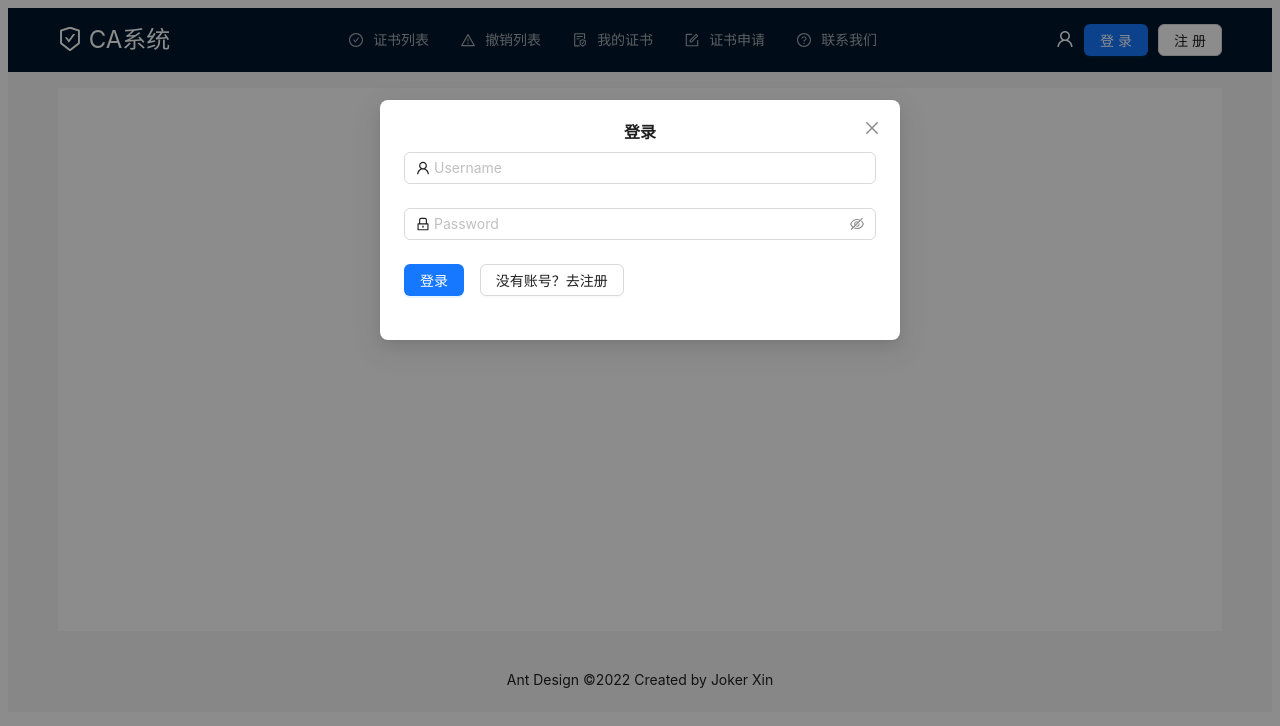
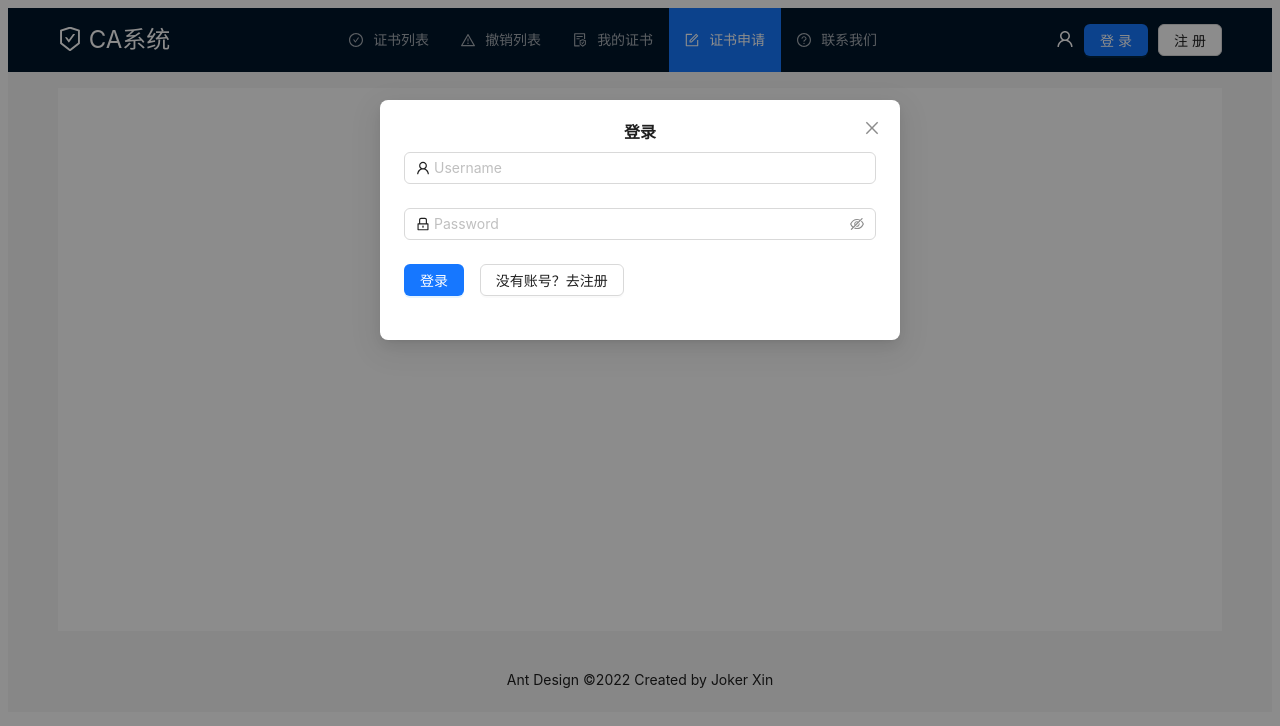
Before and after one commit to Jxpro/ca-web, a React app: page /login in a window 1280 px wide. Shown: the top 726 px of the page. Built offline with nearby package versions, Linux system fonts and the light colour scheme.

Commit message:
Fix navigation errors during route transition

```diff
--- a/src/components/Header/index.js
+++ b/src/components/Header/index.js
@@ -1,4 +1,4 @@
-import React, { useEffect, useState } from 'react';
+import React, { useEffect, useMemo, useState } from 'react';
 import { useLocation, useNavigate, useParams } from 'react-router-dom';
 import { Button, Layout, Menu, message } from 'antd';
 import { CheckCircleOutlined, WarningOutlined, SafetyCertificateOutlined, FormOutlined, EyeOutlined, FileProtectOutlined, QuestionCircleOutlined, UserOutlined } from '@ant-design/icons';
@@ -15,29 +15,13 @@ function Header(props) {
     const [isLogin, setIsLogin] = useState(false);
     const [isRegister, setIsRegister] = useState(false);
     const [userInfo, setUerInfo] = useState(undefined);
+    const [currentNav, setCurrentNav] = useState(undefined);
     const token = localStorage.getItem('token');
     const messageKey = 'message';
 
-    useEffect(() => {
-        if (!userInfo) {
-            // 如果token存在，则获取用户信息，如果token过期，则清除token，最后显示页面
-            token && api.user.info().then(res => setUerInfo(res)).finally(() => props.over());
-            // 如果token不存在，则直接显示页面
-            !token && props.over();
-        }
-        if (state?.errorMsg) {
-            message.error({
-                content: state.errorMsg,
-                key: messageKey,
-            });
-            // 清除错误信息，避免下次进入时还显示错误信息
-            navigate(pathname, { state: { errorMsg: '', from: state.from }, replace: true });
-        }
-    }, [navigate, props, userInfo, token, state, pathname]);
-
     // 导航项
     // 将true or false改为字符串形式，否则react会警告：Received `true` for a non-boolean attribute `show`.
-    const items = [
+    const items = useMemo(() => [
         {
             label: '证书列表',
             key: 'list/valid',
@@ -74,23 +58,40 @@ function Header(props) {
             icon: <QuestionCircleOutlined />,
             show: 'true',
         },
-    ];
+    ], [userInfo]);
     // 需要登录的导航项
     const requireLoginItems = [items[2].key, items[3].key, items[4].key];
     // 初始选中的导航项，根据当前路由来设置
-    let { state: selectedKey } = useParams();
-    if (selectedKey) {
-        // 如果是list下的路由，则可以直接拼接导航项的key
-        selectedKey = 'list/' + selectedKey.toLocaleLowerCase();
-    } else if (window.location.pathname.split('/')[1]) {
-        // 如果当前路由不是根路径，也不是list子路径，则一定是items[4].key (apply)
-        selectedKey = items[4].key;
-    } else {
-        // 否则就是根路径，选中证书列表
-        selectedKey = items[0].key;
-    }
-    // 设置当前选中的导航项
-    const [currentNav, setCurrentNav] = useState(selectedKey);
+    const prefix = window.location.pathname.split('/')[1];
+    const certState = window.location.pathname.split('/')[2];
+
+    useEffect(() => {
+        if (!userInfo) {
+            // 如果token存在，则获取用户信息，如果token过期，则清除token，最后显示页面
+            token && api.user.info().then(res => setUerInfo(res)).finally(() => props.over());
+            // 如果token不存在，则直接显示页面
+            !token && props.over();
+        }
+        if (state?.errorMsg) {
+            message.error({
+                content: state.errorMsg,
+                key: messageKey,
+            });
+            // 清除错误信息，避免下次进入时还显示错误信息
+            navigate(pathname, { state: { errorMsg: '', from: state.from }, replace: true });
+        }
+        if (prefix === 'list' && certState) {
+            // 如果是list下的路由，则可以直接拼接导航项的key
+            setCurrentNav('list/' + certState.toLocaleLowerCase());
+        } else if (prefix) {
+            // 如果当前路由不是根路径，也不是list子路径，则一定是items[4].key (apply)
+            setCurrentNav(items[3].key);
+        } else {
+            // 否则就是根路径，选中证书列表
+            setCurrentNav(items[0].key);
+        }
+    }, [navigate, props, userInfo, token, state, pathname, prefix, certState, items]);
+
     //  点击导航项
     const onClickNav = e => {
         // 点击联系我们时不处理路由
```
